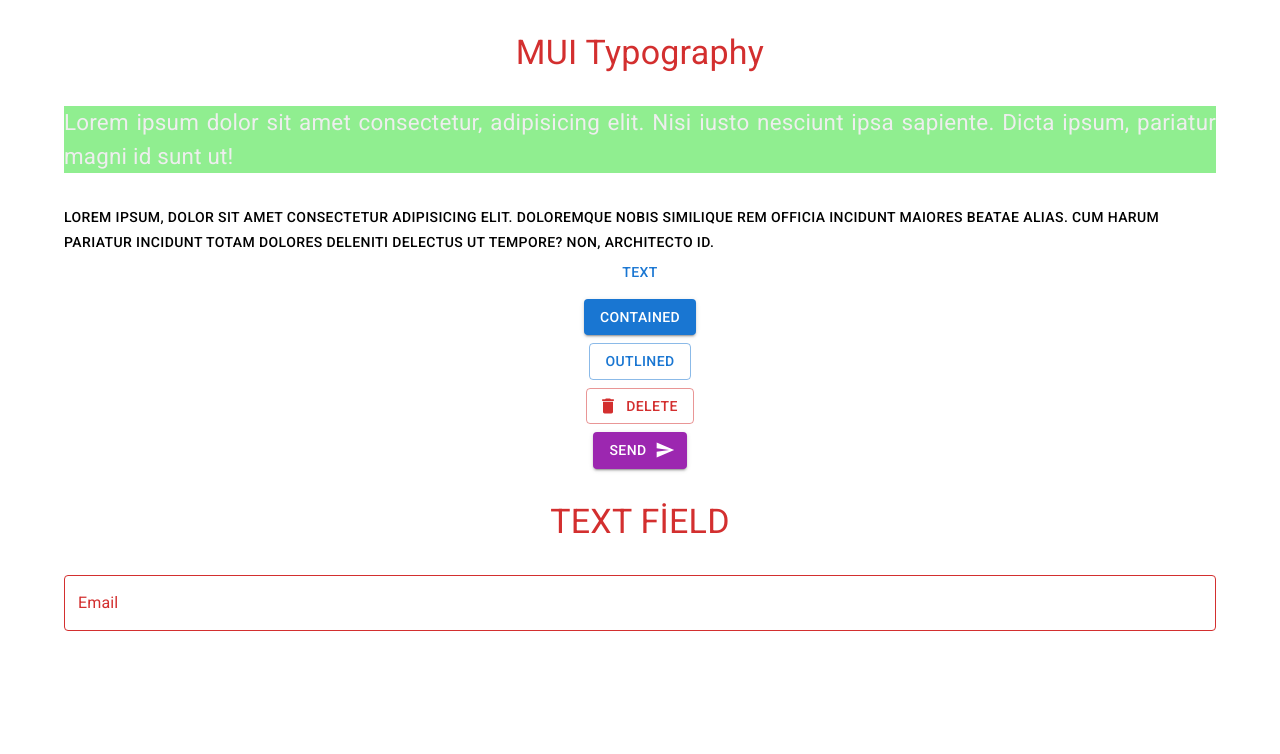
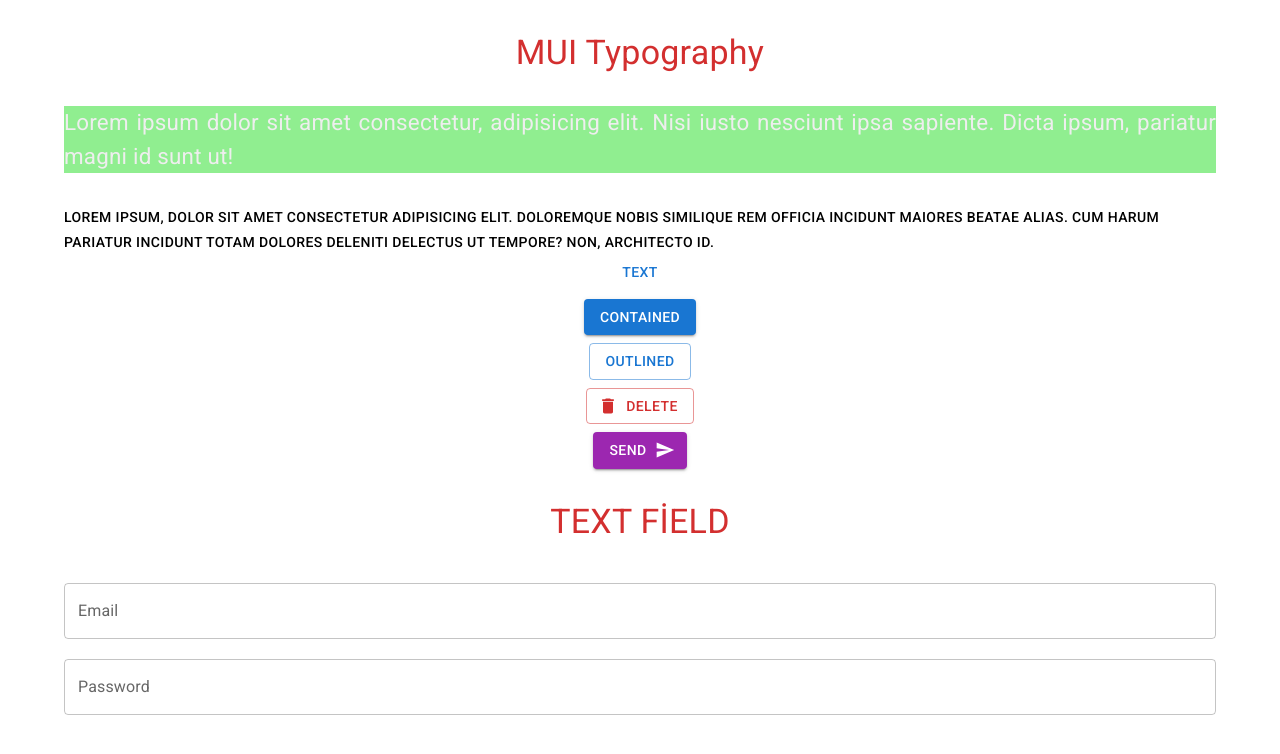
Before and after one commit to seferacikgoz/I-M-Learning-Material---UI, a React (Create React App) app: page / in a window 1280 px wide. Shown: the top 754 px of the page. Built offline with nearby package versions, Linux system fonts and the light colour scheme.

Commit message:
Text Field Style 2

```diff
--- a/src/components/TextFieldComp.jsx
+++ b/src/components/TextFieldComp.jsx
@@ -3,8 +3,10 @@
 import Button from "@mui/material/Button";
 import Box from "@mui/material/Box";
 import TextField  from "@mui/material/TextField";
+import { useState } from "react";
 
 const TextFieldComp = () => {
+    const [error, setError] = useState(false)
   return (
     <div>
         <Container>
@@ -12,11 +14,24 @@
                 TEXT FİELD
             </Typography>
             <Box sx={{mt:4}}>
-                <TextField id="email"
+                <TextField
+                margin="dense"
+                id="email"
                 label="Email"
                 placeholder="Enter your email"
                 fullWidth
-                error={true}
+                error={error}
+                helperText={error && "Incorrect email format"}
+                />
+
+                <TextField
+                margin="normal"
+                id="password"
+                label="Password"
+                placeholder="Enter your password"
+                fullWidth
+                error={error}
+                helperText={error && "Incorrect password"}
                 />
             </Box>
         </Container>
```
